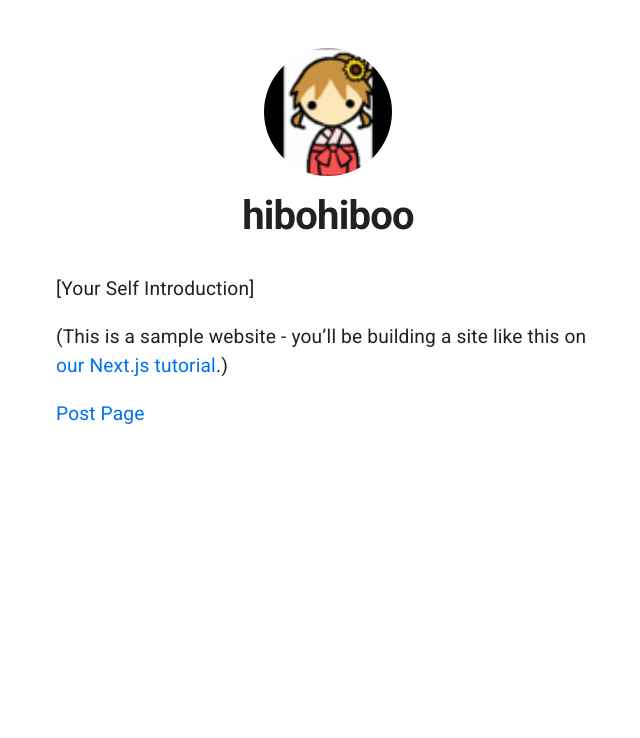
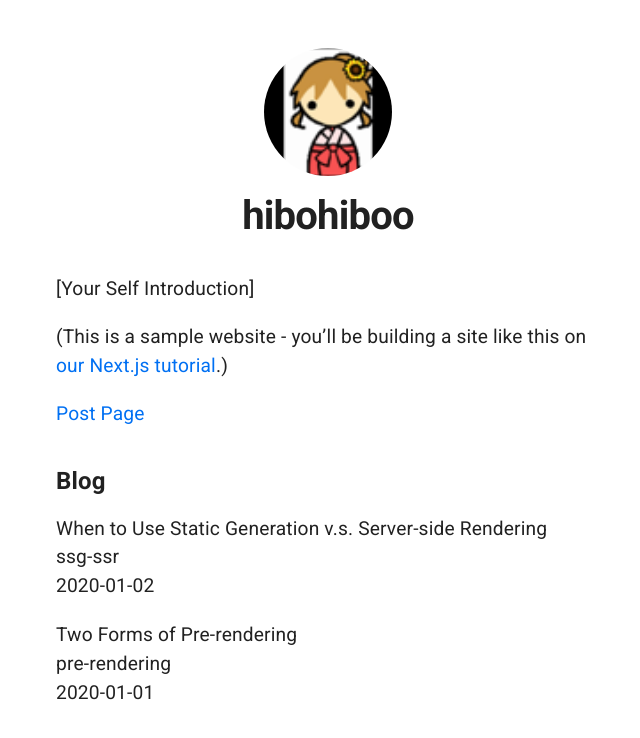
Before and after one commit to hibohiboo/create-now, a Next.js app: page /posts in a window 1280 px wide. Shown: the top 738 px of the page, without its empty margins (312-952 px from the left). Built offline with nearby package versions, Linux system fonts and the light colour scheme; no server answers.

Commit message:
prefetch サンプル

```diff
--- a/docker/docker-compose.yml
+++ b/docker/docker-compose.yml
@@ -8,6 +8,7 @@
       - ../src:/app/src
       - ../public:/app/public
       - ../fonts:/app/fonts
+      - ../posts:/app/posts
       - ../api:/app/api
       - ../.now:/app/.now
       - ../now.json:/app/now.json
--- /dev/null
+++ b/posts/pre-rendering.md
@@ -0,0 +1,11 @@
+---
+title: 'Two Forms of Pre-rendering'
+date: '2020-01-01'
+---
+
+Next.js has two forms of pre-rendering: **Static Generation** and **Server-side Rendering**. The difference is in **when** it generates the HTML for a page.
+
+- **Static Generation** is the pre-rendering method that generates the HTML at **build time**. The pre-rendered HTML is then _reused_ on each request.
+- **Server-side Rendering** is the pre-rendering method that generates the HTML on **each request**.
+
+Importantly, Next.js lets you **choose** which pre-rendering form to use for each page. You can create a "hybrid" Next.js app by using Static Generation for most pages and using Server-side Rendering for others.
--- /dev/null
+++ b/posts/ssg-ssr.md
@@ -0,0 +1,19 @@
+---
+title: 'When to Use Static Generation v.s. Server-side Rendering'
+date: '2020-01-02'
+---
+
+We recommend using **Static Generation** (with and without data) whenever possible because your page can be built once and served by CDN, which makes it much faster than having a server render the page on every request.
+
+You can use Static Generation for many types of pages, including:
+
+- Marketing pages
+- Blog posts
+- E-commerce product listings
+- Help and documentation
+
+You should ask yourself: "Can I pre-render this page **ahead** of a user's request?" If the answer is yes, then you should choose Static Generation.
+
+On the other hand, Static Generation is **not** a good idea if you cannot pre-render a page ahead of a user's request. Maybe your page shows frequently updated data, and the page content changes on every request.
+
+In that case, you can use **Server-Side Rendering**. It will be slower, but the pre-rendered page will always be up-to-date. Or you can skip pre-rendering and use client-side JavaScript to populate data.
--- /dev/null
+++ b/src/lib/posts.ts
@@ -0,0 +1,35 @@
+import fs from 'fs'
+import path from 'path'
+import matter from 'gray-matter'
+
+const postsDirectory = path.join(process.cwd(), 'posts')
+
+export function getSortedPostsData() {
+  // /posts　配下のファイル名を取得する
+  const fileNames = fs.readdirSync(postsDirectory)
+  const allPostsData = fileNames.map((fileName) => {
+    // id を取得するためにファイル名から ".md" を削除する
+    const id = fileName.replace(/\.md$/, '')
+
+    // マークダウンファイルを文字列として読み取る
+    const fullPath = path.join(postsDirectory, fileName)
+    const fileContents = fs.readFileSync(fullPath, 'utf8')
+
+    // 投稿のメタデータ部分を解析するために gray-matter を使う
+    const matterResult = matter(fileContents)
+
+    // データを id と合わせる
+    return {
+      id,
+      ...matterResult.data,
+    }
+  })
+  // 投稿を日付でソートする
+  return allPostsData.sort((a, b) => {
+    if (a.date < b.date) {
+      return 1
+    } else {
+      return -1
+    }
+  })
+}
--- a/src/pages/posts/index.tsx
+++ b/src/pages/posts/index.tsx
@@ -2,8 +2,9 @@
 import Link from 'next/link'
 import Layout, { siteTitle } from '~/components/templates/posts/Layout'
 import utilStyles from '~/styles/utils.module.scss'
+import { getSortedPostsData } from '~/lib/posts'
 
-export default function Home() {
+export default function Home({ allPostsData }) {
   return (
     <Layout home>
       <Head>
@@ -21,6 +22,28 @@
           </Link>
         </p>
       </section>
+      <section className={`${utilStyles.headingMd} ${utilStyles.padding1px}`}>
+        <h2 className={utilStyles.headingLg}>Blog</h2>
+        <ul className={utilStyles.list}>
+          {allPostsData.map(({ id, date, title }) => (
+            <li className={utilStyles.listItem} key={id}>
+              {title}
+              <br />
+              {id}
+              <br />
+              {date}
+            </li>
+          ))}
+        </ul>
+      </section>
     </Layout>
   )
 }
+export async function getStaticProps() {
+  const allPostsData = getSortedPostsData()
+  return {
+    props: {
+      allPostsData,
+    },
+  }
+}
```
